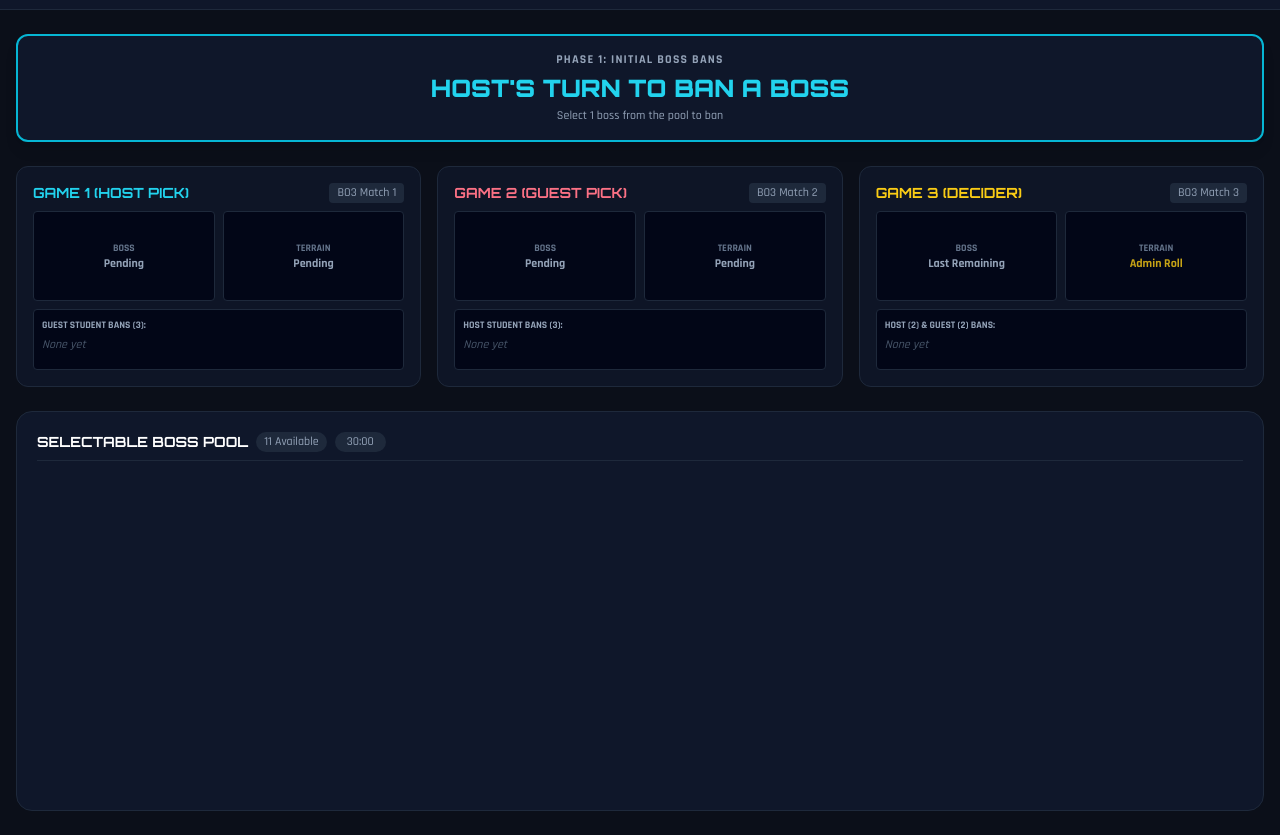
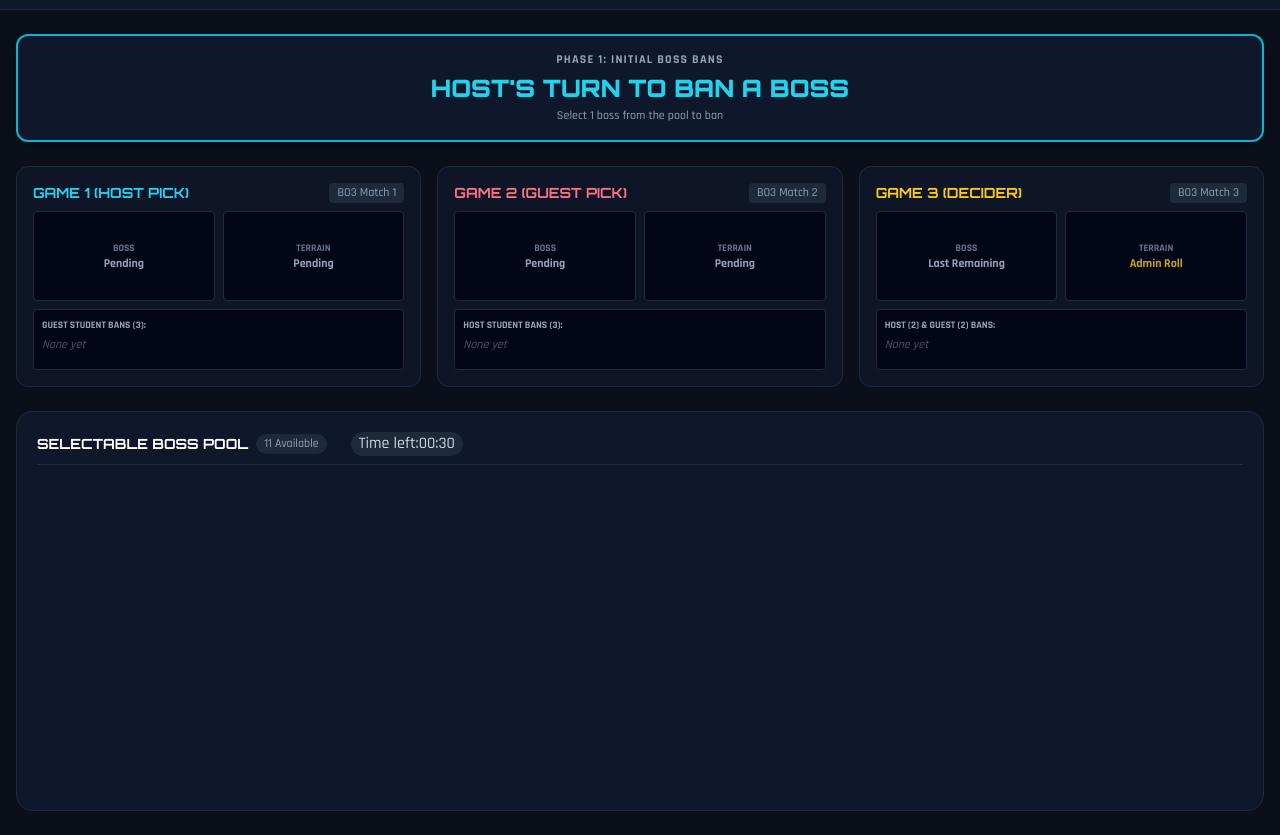
Before and after one commit to Serene-BA/SH-Tourney, a plain HTML site: page index.html in a window 1280 px wide. Shown: the part 59-894 px from the top of the page. Drawn offline with nearby package versions, Linux system fonts and the light colour scheme.

Commit message:
Update index.html

```diff
--- a/index.html
+++ b/index.html
@@ -140,7 +140,7 @@
         <div class="flex items-center gap-2">
           <h2 class="font-orbitron text-sm font-bold text-white uppercase" id="grid-title">SELECTABLE BOSS POOL</h2>
           <span class="text-xs bg-slate-800 px-2 py-0.5 rounded-full text-slate-400" id="grid-count">11 Available</span>
-		  <span class="text-xs bg-slate-800 px-3 py-0.5 rounded-full text-slate-400" id="timer">30:00</span>
+		  <span class="text-small ms-4 bg-slate-800 px-2 py-0.8 rounded-full text-slate-300" id="timer">Time left:00:30</span>
         </div>
 
         <div id="student-search-box" class="hidden flex-1 max-w-xs">
```
